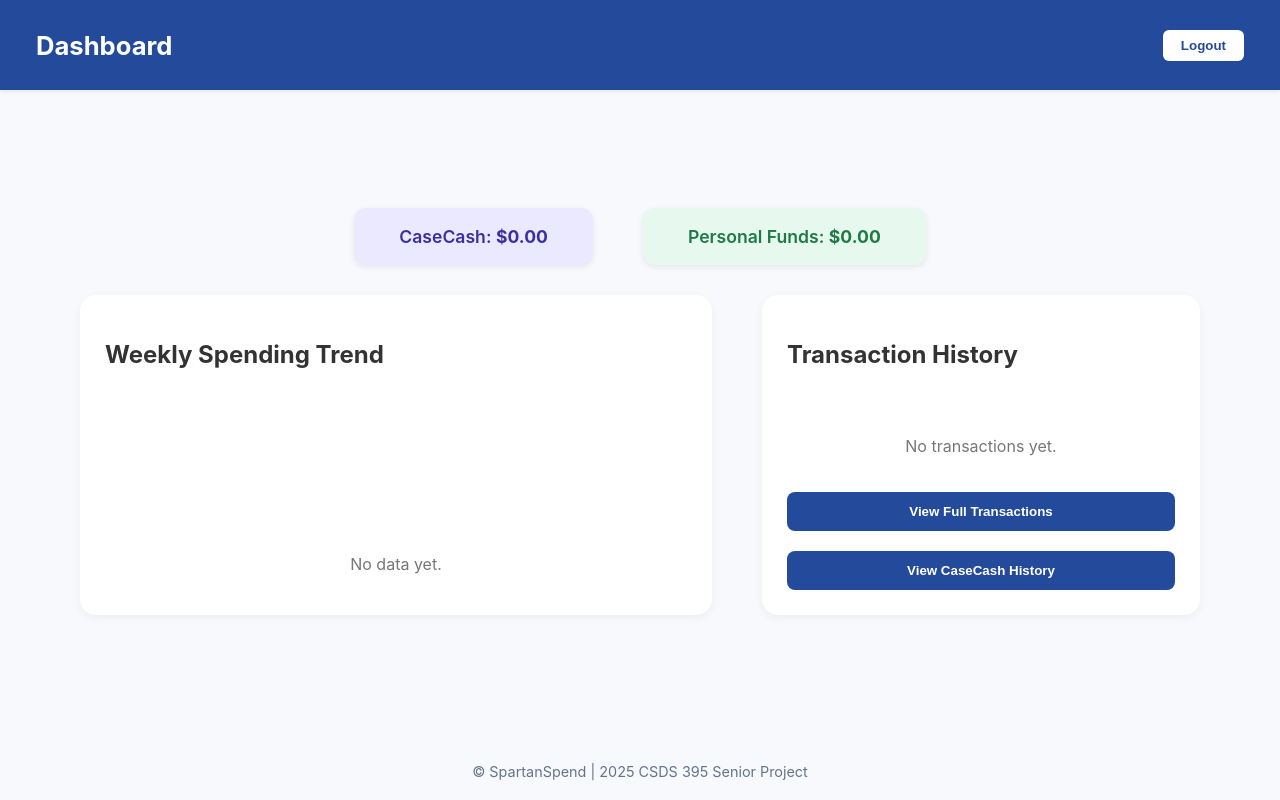
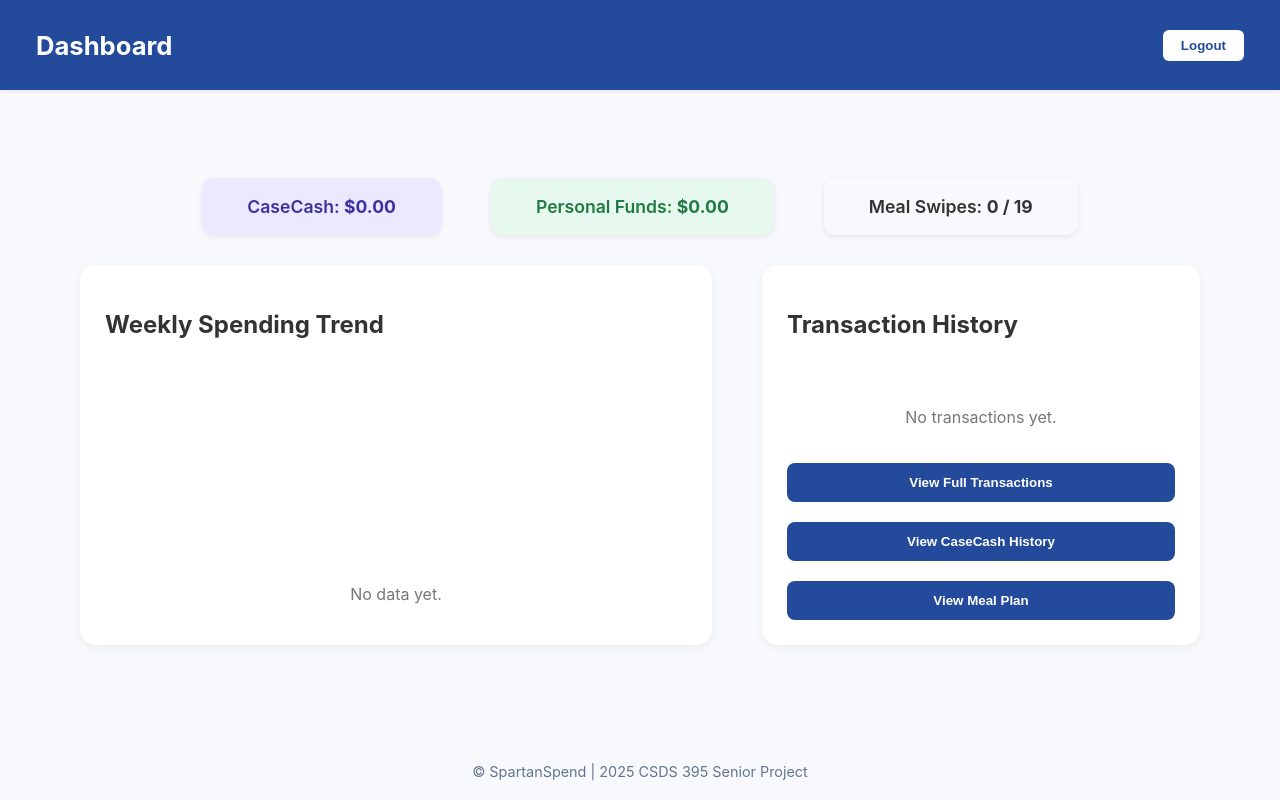
Before and after one commit to briannaross/csds395, a React (Create React App) app in the folder client/: page /dashboard in a window 1280 px wide. Built offline with nearby package versions, Linux system fonts and the light colour scheme.

Commit message:
Integrate MealPlanContext into Dashboard

```diff
--- a/client/src/login/Dashboard.js
+++ b/client/src/login/Dashboard.js
@@ -1,6 +1,7 @@
 import React, { useContext } from "react";
 import { useNavigate } from "react-router-dom";
 import { BudgetContext } from "../context/BudgetContext";
+import { MealPlanContext } from "../context/MealPlanContext";
 import "./dashboard.css";
 import { Line } from "react-chartjs-2";
 import {
@@ -18,6 +19,7 @@ ChartJS.register(LineElement, CategoryScale, LinearScale, PointElement, Tooltip,
 function Dashboard() {
   const navigate = useNavigate();
   const { transactions, balances, caseCashEntries = [] } = useContext(BudgetContext);
+  const { swipesUsed, weeklyLimit } = useContext(MealPlanContext);
 
   // Calculate total CaseCash spent
   const totalCaseCashSpent = caseCashEntries.reduce((sum, entry) => {
@@ -40,6 +42,9 @@ function Dashboard() {
           </div>
           <div className="balance-card personal">
             Personal Funds: <strong>${balances.personalFunds.toFixed(2)}</strong>
+          </div>
+          <div className="balance-card meal-swipes">
+            Meal Swipes: <strong>{swipesUsed} / {weeklyLimit}</strong>
           </div>
         </div>
 
@@ -121,6 +126,12 @@ function Dashboard() {
             >
               View CaseCash History
             </button>
+            <button
+              className="view-more-btn"
+              onClick={() => navigate("/meal-plan")}
+            >
+              View Meal Plan
+            </button>
           </div>
         </div>
       </main>
```
